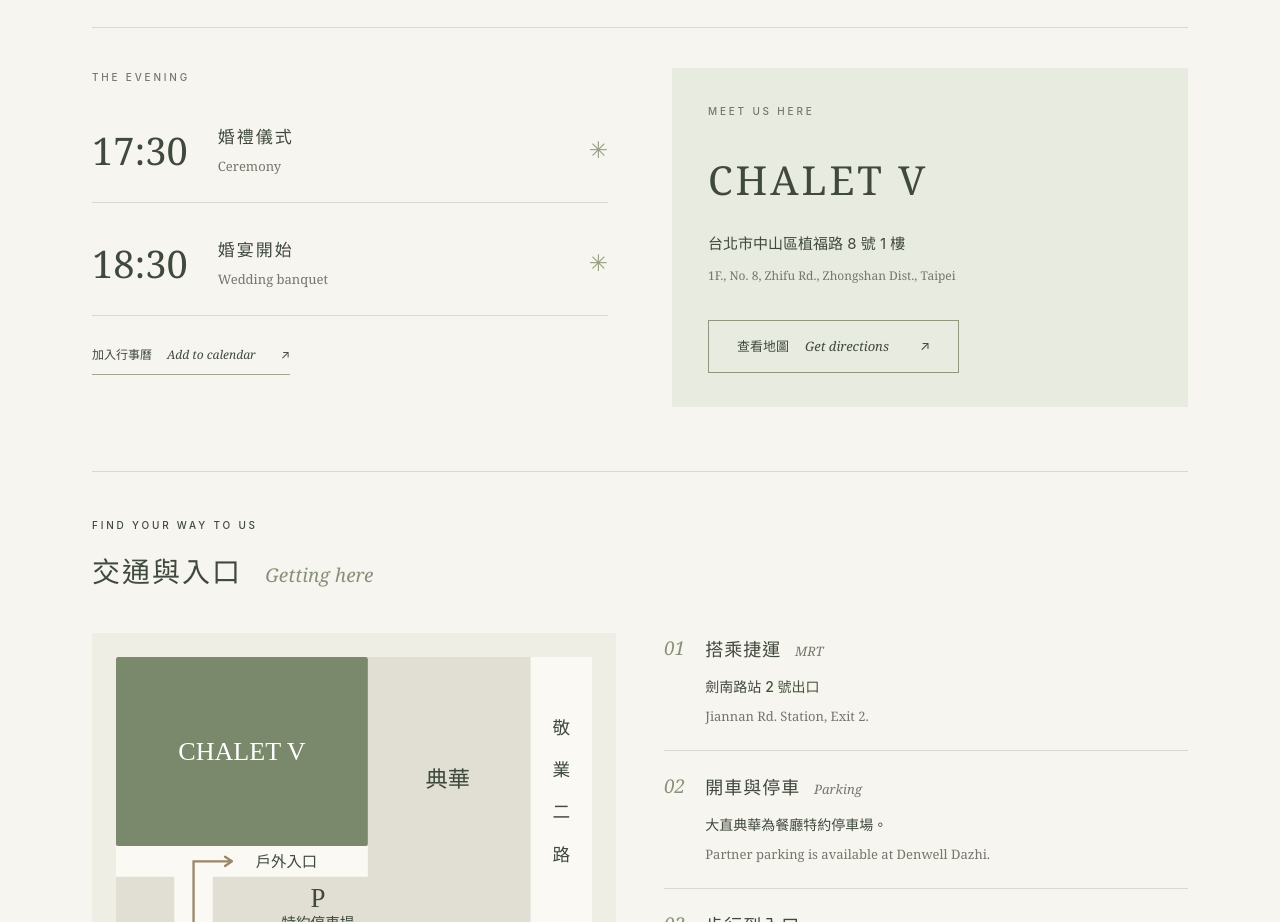
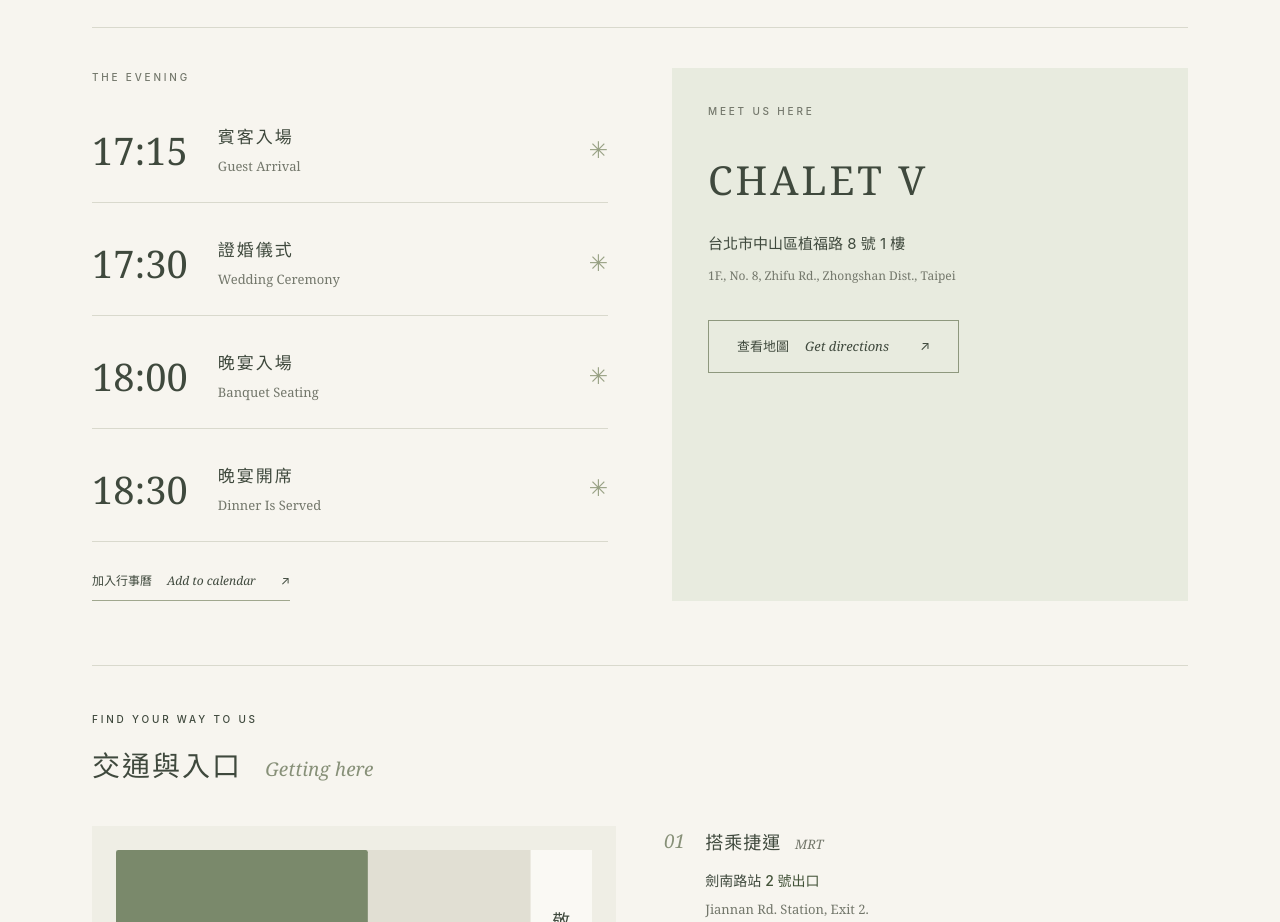
Before and after one commit to johnnywithjessica/johnnywithjessica.github.io, a plain HTML site: page index.html in a window 1280 px wide. Shown: the part 2260-3182 px from the top of the page. Drawn offline with Linux system fonts and the light colour scheme.

Commit message:
Sync website schedule and calendar with wedding invitation

```diff
--- a/index.html
+++ b/index.html
@@ -63,8 +63,10 @@
       <div class="detail-grid">
         <div class="schedule">
           <p class="eyebrow">THE EVENING</p>
-          <div class="schedule-item"><time datetime="2027-03-06T17:30:00+08:00">17:30</time><div><h3>婚禮儀式</h3><p>Ceremony</p></div><span class="schedule-flower" aria-hidden="true">✳</span></div>
-          <div class="schedule-item"><time datetime="2027-03-06T18:30:00+08:00">18:30</time><div><h3>婚宴開始</h3><p>Wedding banquet</p></div><span class="schedule-flower" aria-hidden="true">✳</span></div>
+          <div class="schedule-item"><time datetime="2027-03-06T17:15:00+08:00">17:15</time><div><h3>賓客入場</h3><p>Guest Arrival</p></div><span class="schedule-flower" aria-hidden="true">✳</span></div>
+          <div class="schedule-item"><time datetime="2027-03-06T17:30:00+08:00">17:30</time><div><h3>證婚儀式</h3><p>Wedding Ceremony</p></div><span class="schedule-flower" aria-hidden="true">✳</span></div>
+          <div class="schedule-item"><time datetime="2027-03-06T18:00:00+08:00">18:00</time><div><h3>晚宴入場</h3><p>Banquet Seating</p></div><span class="schedule-flower" aria-hidden="true">✳</span></div>
+          <div class="schedule-item"><time datetime="2027-03-06T18:30:00+08:00">18:30</time><div><h3>晚宴開席</h3><p>Dinner Is Served</p></div><span class="schedule-flower" aria-hidden="true">✳</span></div>
           <a class="text-link" href="wedding.ics" download>加入行事曆 <small>Add to calendar</small><span>↗</span></a>
         </div>
         <div class="venue">
```
Also changed, not shown: 1 other file.
